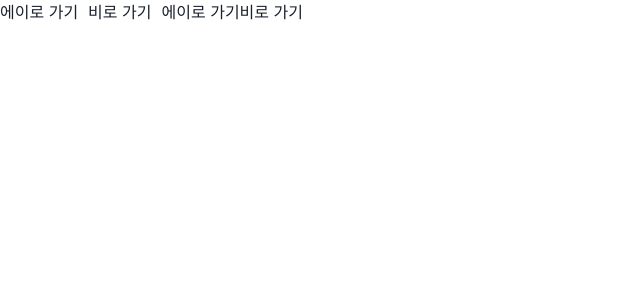
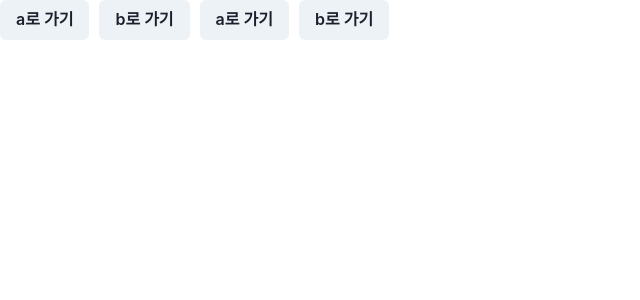
Before and after one commit to Garbi93/react2023, a React (Create React App) app: page / in a window 1280 px wide. Shown: the top 300 px of the page, without its empty margins (0-640 px from the left). Built offline with nearby package versions, Linux system fonts and the light colour scheme.

Commit message:
11/08 react router의 useNavigate 사용할 것

```diff
--- a/src/App.js
+++ b/src/App.js
@@ -6,26 +6,34 @@
   Outlet,
   Route,
   RouterProvider,
+  useNavigate,
 } from "react-router-dom";
-import { Box, Flex } from "@chakra-ui/react";
+import { Box, Button, Flex } from "@chakra-ui/react";
 
 function HomeComponent() {
+  // 경로 이동시 useNavigate hook 사용 해야함
+  const navigate = useNavigate();
+
   return (
     <Box>
       <Flex gap={"10px"}>
         <Box>
-          {/* react-router 사용시 a태그를 사용하지 않을 것 */}
-          <a href="/apath">에이로 가기</a>
+          {/* 경로 이동시 javascript 코드를 그냥 쓰면 안됨 */}
+          <Button onClick={() => (window.location.href = "/apath")}>
+            a로 가기
+          </Button>
         </Box>
         <Box>
-          <a href="/bpath">비로 가기</a>
+          <Button onClick={() => (window.location.href = "/bpath")}>
+            b로 가기
+          </Button>
         </Box>
-        {/* 대신 Link Component 사용 */}
         <Box>
-          <Link to={"/apath"}>에이로 가기</Link>
-          <Link to={"/bpath"}>비로 가기</Link>
+          <Button onClick={() => navigate("/apath")}>a로 가기</Button>
         </Box>
-        <Box></Box>
+        <Box>
+          <Button onClick={() => navigate("/bpath")}>b로 가기</Button>
+        </Box>
       </Flex>
       <Outlet />
     </Box>
```
